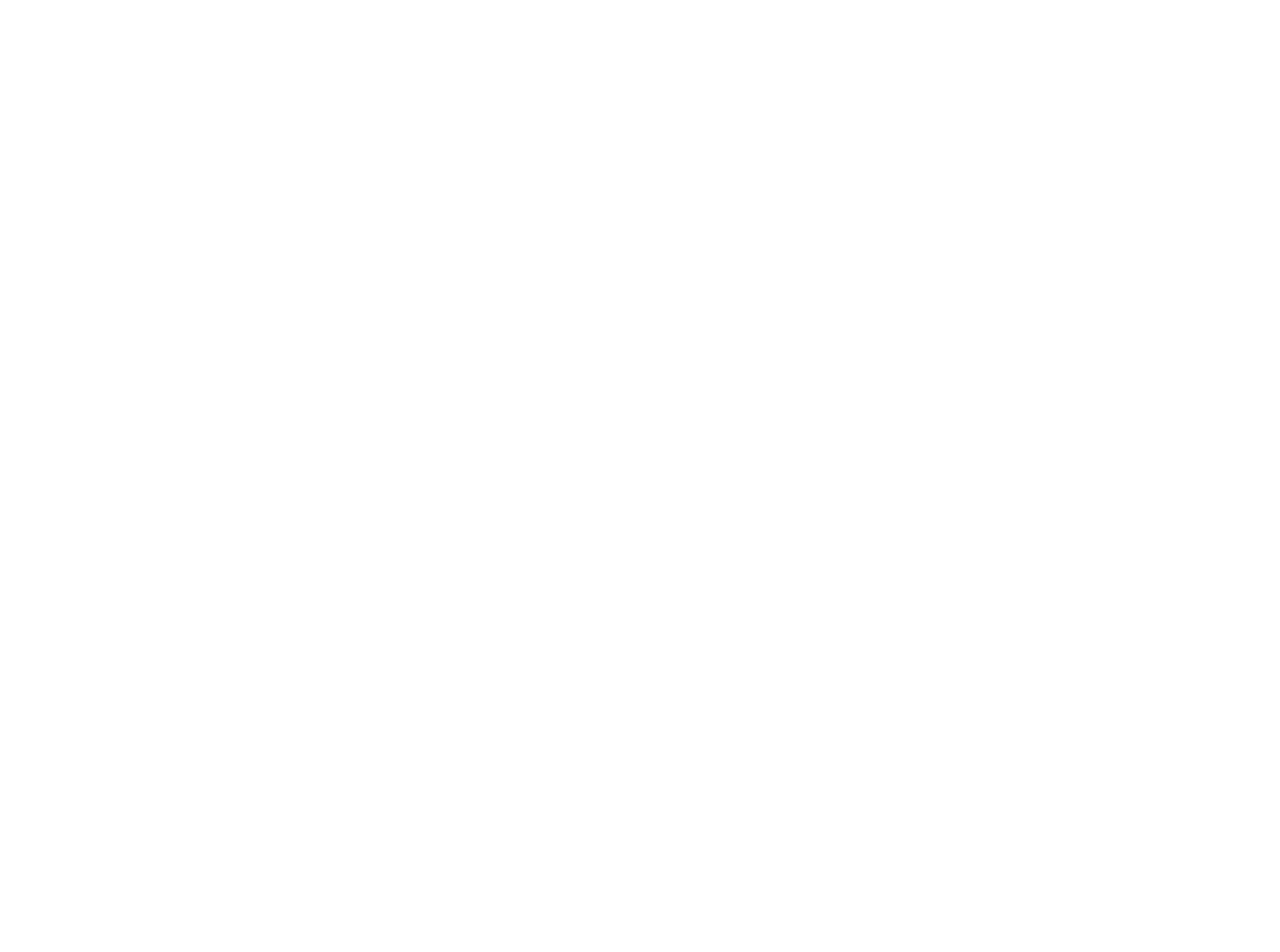
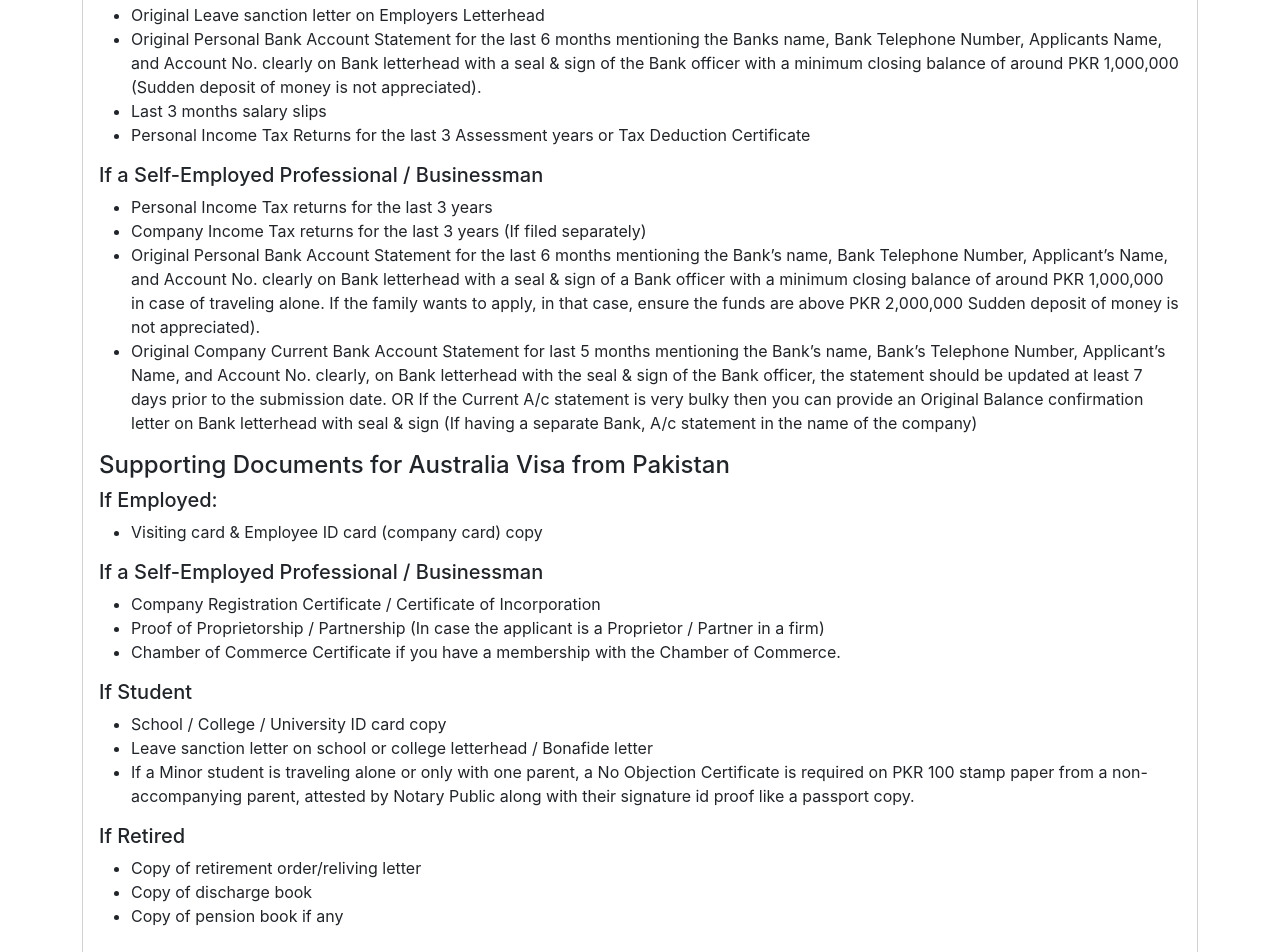
Before and after one commit to UmerYasir718/Travel_and_Tourism, a React (Create React App) app: page /country in a window 1280 px wide. Shown: the part 1280-2232 px from the top of the page. Before the commit the page ends 1247 px from the top, so only its background shows below. Built offline with nearby package versions, Linux system fonts and the light colour scheme.

Commit message:
Abdullah

```diff
--- a/src/MyComponents/Country/CountryContent.js
+++ b/src/MyComponents/Country/CountryContent.js
@@ -83,7 +83,112 @@
             </p>
             <p>
               <b className="text-primary">3- Additional Documents</b>
+              <h4>Financial Documents for Australia Visa from Pakistan</h4>
+              <h5>If Employed: </h5>
+              <ul>
+                <li>Original Leave sanction letter on Employers Letterhead</li>
+                <li>
+                  Original Personal Bank Account Statement for the last 6 months
+                  mentioning the Banks name, Bank Telephone Number, Applicants
+                  Name, and Account No. clearly on Bank letterhead with a seal &
+                  sign of the Bank officer with a minimum closing balance of
+                  around PKR 1,000,000 (Sudden deposit of money is not
+                  appreciated).
+                </li>
+                <li>Last 3 months salary slips</li>
+                <li>
+                  Personal Income Tax Returns for the last 3 Assessment years or
+                  Tax Deduction Certificate
+                </li>
+              </ul>
+              <h5>If a Self-Employed Professional / Businessman </h5>
+              <ul>
+                <li>Personal Income Tax returns for the last 3 years</li>
+                <li>
+                  Company Income Tax returns for the last 3 years (If filed
+                  separately)
+                </li>
+                <li>
+                  Original Personal Bank Account Statement for the last 6 months
+                  mentioning the Bank’s name, Bank Telephone Number, Applicant’s
+                  Name, and Account No. clearly on Bank letterhead with a seal &
+                  sign of a Bank officer with a minimum closing balance of
+                  around PKR 1,000,000 in case of traveling alone. If the family
+                  wants to apply, in that case, ensure the funds are above PKR
+                  2,000,000 Sudden deposit of money is not appreciated).
+                </li>
+                <li>
+                  Original Company Current Bank Account Statement for last 5
+                  months mentioning the Bank’s name, Bank’s Telephone Number,
+                  Applicant’s Name, and Account No. clearly, on Bank letterhead
+                  with the seal & sign of the Bank officer, the statement should
+                  be updated at least 7 days prior to the submission date. OR If
+                  the Current A/c statement is very bulky then you can provide
+                  an Original Balance confirmation letter on Bank letterhead
+                  with seal & sign (If having a separate Bank, A/c statement in
+                  the name of the company)
+                </li>
+              </ul>
+              <div className="supportingDocument">
+                <h4>Supporting Documents for Australia Visa from Pakistan</h4>
+                <h5>If Employed:</h5>
+                <ul>
+                  <li>Visiting card & Employee ID card (company card) copy</li>
+                </ul>
+              </div>
+              <div className="selfEmployed">
+                <h5>If a Self-Employed Professional / Businessman </h5>
+                <ul>
+                  <li>
+                    Company Registration Certificate / Certificate of
+                    Incorporation
+                  </li>
+                  <li>
+                    Proof of Proprietorship / Partnership (In case the applicant
+                    is a Proprietor / Partner in a firm)
+                  </li>
+                  <li>
+                    Chamber of Commerce Certificate if you have a membership
+                    with the Chamber of Commerce.
+                  </li>
+                </ul>
+              </div>
+              <div className="student">
+                <h5>If Student</h5>
+                <ul>
+                  <li>School / College / University ID card copy</li>
+                  <li>
+                    Leave sanction letter on school or college letterhead /
+                    Bonafide letter
+                  </li>
+                  <li>
+                    If a Minor student is traveling alone or only with one
+                    parent, a No Objection Certificate is required on PKR 100
+                    stamp paper from a non-accompanying parent, attested by
+                    Notary Public along with their signature id proof like a
+                    passport copy.
+                  </li>
+                </ul>
+              </div>
+              <div className="retired">
+                <h5>If Retired</h5>
+                <ul>
+                  <li>Copy of retirement order/reliving letter</li>
+                  <li>Copy of discharge book</li>
+                  <li>Copy of pension book if any</li>
+                </ul>
+              </div>
             </p>
+          </div>
+        </div>
+        {/* ---------------------------------------------------------Card#2---------------------------------------------- */}
+        <div class="card my-5">
+          <h3 class="card-header">Important Notes</h3>
+          <div class="card-body">
+            <div className="importantNotes">
+              <h5> Important Note for Australia Visa: </h5>
+              <ul></ul>
+            </div>
           </div>
         </div>
       </div>
```
